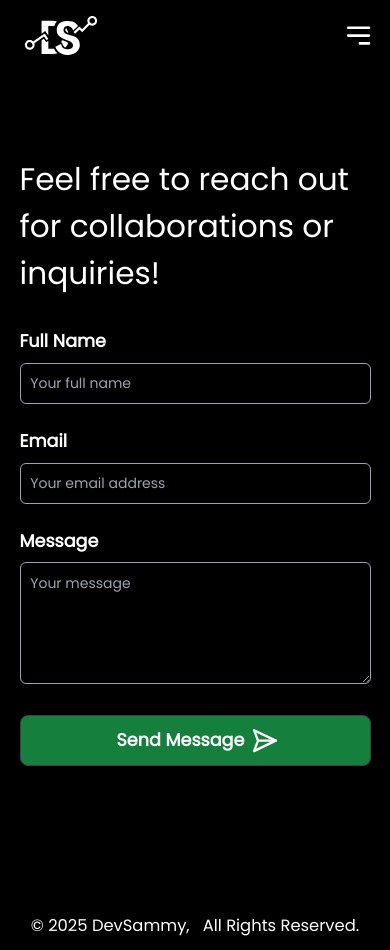
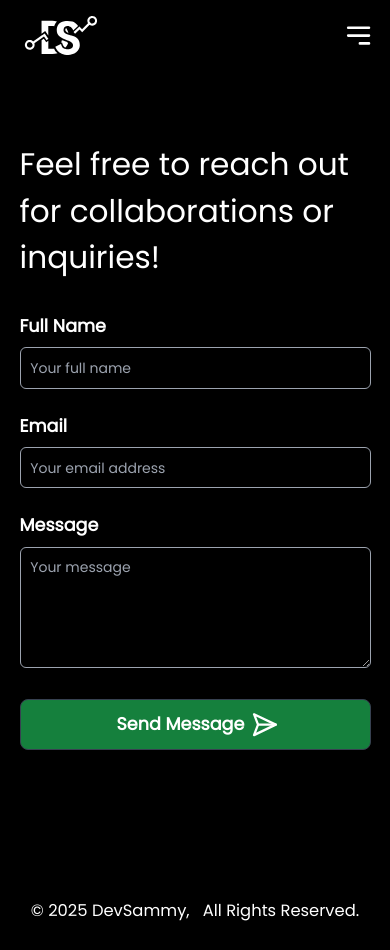
Before and after one commit to Sammyarc/portfolio-website, a React (Vite) app: page /contact in a window 390 px wide. Built offline with nearby package versions, Linux system fonts and the light colour scheme.

Commit message:
Modifications

```diff
--- a/src/components/Contact/ContactMe.jsx
+++ b/src/components/Contact/ContactMe.jsx
@@ -63,7 +63,7 @@ const ContactMe = () => {
   };
 
   return (
-    <div className="flex flex-col items-center justify-center min-h-screen px-[5vw] mt-[10vw] md:mt-[8vw]">
+    <div className="flex flex-col items-center justify-center min-h-screen px-[5vw] mt-[6vw] md:mt-[8vw]">
       <p className="text-[8vw] text-left text-white font-Poppins mb-3 md:text-[2.5vw] md:text-center">
         Feel free to reach out for collaborations or inquiries!
       </p>
```
